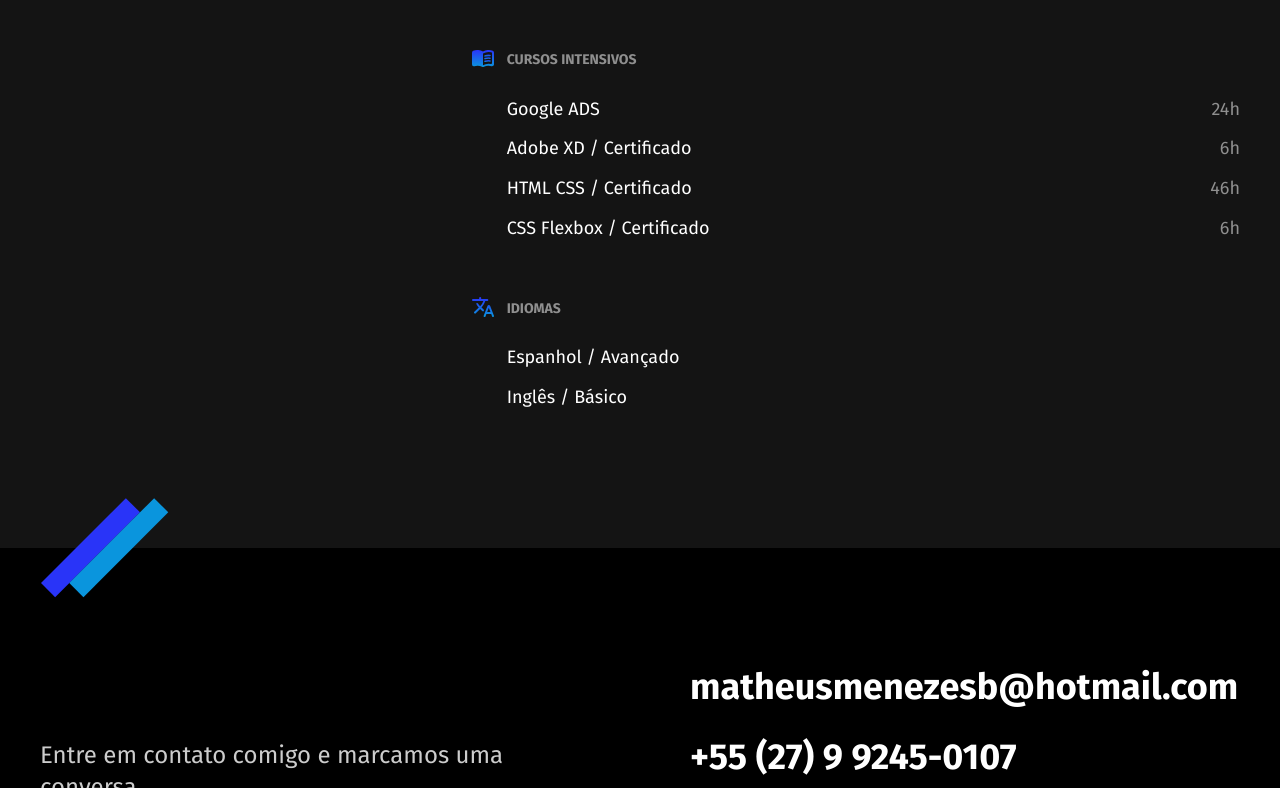
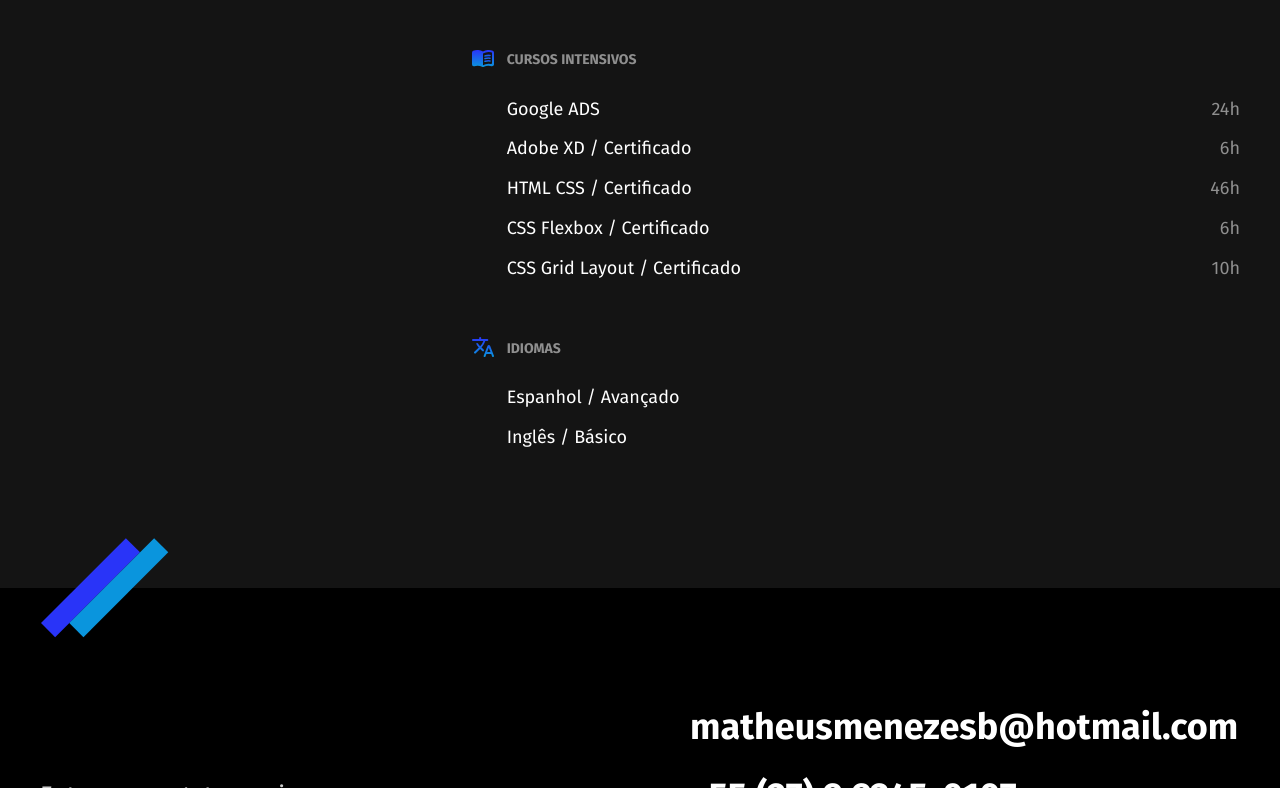
Before and after one commit to Matheusmb41/MatheusBastos, a plain HTML site: page index.html in a window 1280 px wide. Shown: the part 2276-3064 px from the top of the page. Drawn offline with Linux system fonts and the light colour scheme.

Commit message:
Novo certificado

```diff
--- a/index.html
+++ b/index.html
@@ -126,6 +126,7 @@
                             <li><a href="https://www.origamid.com/certificate/cf27f127" target="_blank">Adobe XD / Certificado</a><span>6h</span></li>
                             <li><a href="https://www.origamid.com/certificate/52a7d96b" target="_blank">HTML CSS / Certificado</a><span>46h</span></li>
                             <li><a href="https://www.origamid.com/certificate/c48bdda4" target="_blank">CSS Flexbox / Certificado</a><span>6h</span></li>
+                            <li><a href="https://www.origamid.com/certificate/c8251125" target="_blank">CSS Grid Layout / Certificado</a><span>10h</span></li>
                         </ul>
                     </div>
                     <div class="idiomas">
```
